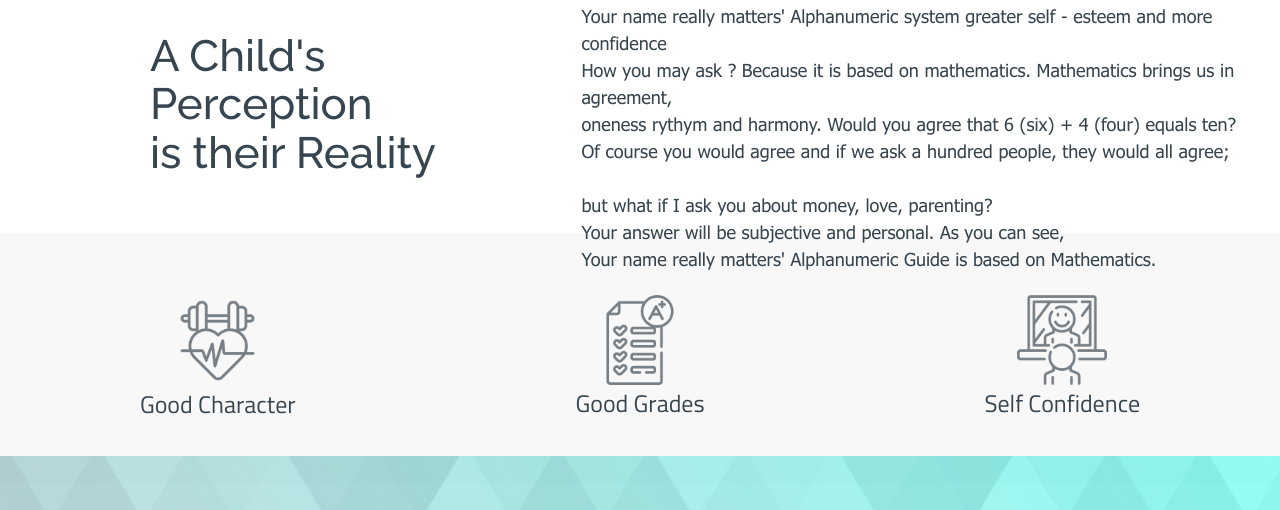
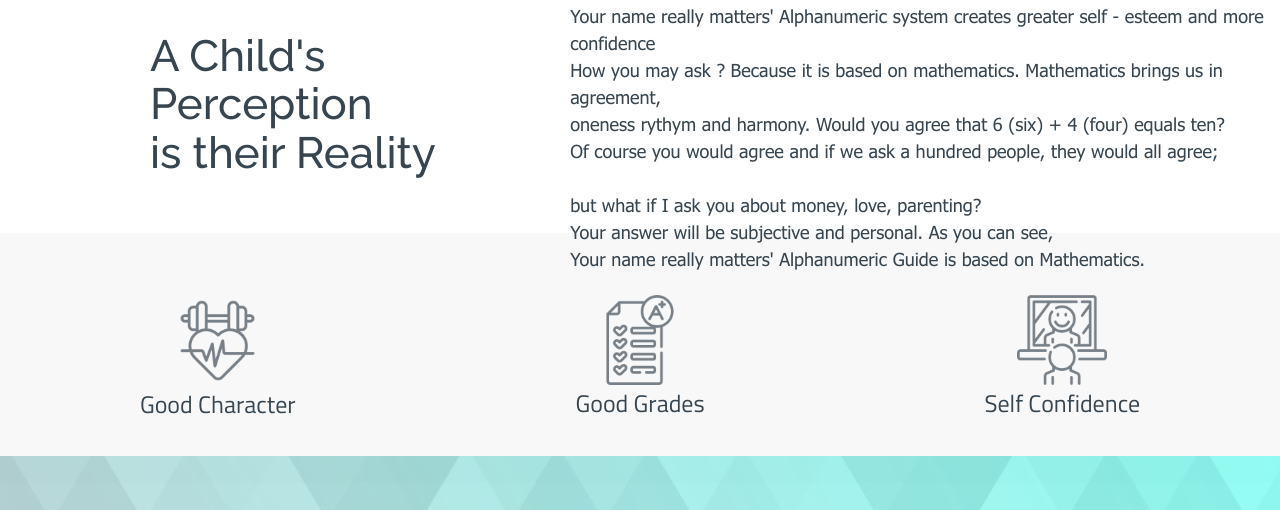
Before and after one commit to OladapoOjikutu/SpookyProjects, a Django app: page / in a window 1280 px wide. Shown: the part 764-1274 px from the top of the page. Run offline with Django 4.2, Linux system fonts and the light colour scheme; some libraries are stand-ins or nearby versions.

Commit message:
template modified

```diff
--- a/landingg/templates/home_view.html
+++ b/landingg/templates/home_view.html
@@ -78,7 +78,7 @@
               is their Reality</h3>
           </div>
           <div class ="sub" >
-            <h7 class = "sub_text")>Your name really matters' Alphanumeric system greater self - esteem and more confidence
+            <h7 class = "sub_text")>Your name really matters' Alphanumeric system creates greater self - esteem and more confidence
               <br> How you may ask ? Because it is based on mathematics. Mathematics brings us in agreement,<br> oneness
               rythym and harmony. Would you agree that 6 (six) + 4 (four) equals ten? <br>Of course you would agree
               and if we ask a hundred people, they would all agree; <br><br>but what if I ask you about money, love, parenting?<br>Your answer will be subjective and personal. As you can see,<br>
```
